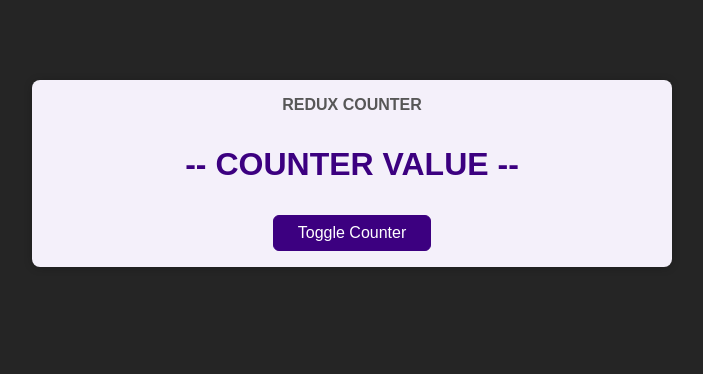
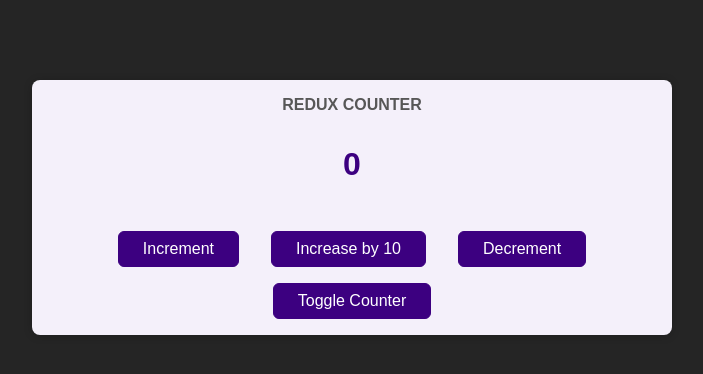
Before and after one commit to nadirkalajdzic/react-complete-guide, a React (Create React App) app: page / in a window 1280 px wide. Shown: the top 374 px of the page, without its empty margins (288-991 px from the left). Built offline with nearby package versions, Linux system fonts and the light colour scheme.

Commit message:
Implemented redux with toolkit
- I already implemented redux
  with regular redux, but I am
  commiting now only the toolkit

```diff
--- a/package.json
+++ b/package.json
@@ -3,11 +3,13 @@
   "version": "0.1.0",
   "private": true,
   "dependencies": {
+    "@reduxjs/toolkit": "^1.6.1",
     "@testing-library/jest-dom": "^5.11.9",
     "@testing-library/react": "^11.2.5",
     "@testing-library/user-event": "^12.6.3",
     "react": "^17.0.1",
     "react-dom": "^17.0.1",
+    "react-redux": "^7.2.4",
     "react-scripts": "4.0.2",
     "web-vitals": "^1.1.0"
   },
--- /dev/null
+++ b/src/components/Counter.css
@@ -0,0 +1,3 @@
+.counter-button {
+  margin: 1rem;
+}
--- a/src/components/Counter.js
+++ b/src/components/Counter.js
@@ -1,12 +1,45 @@
-import classes from './Counter.module.css';
+import classes from "./Counter.module.css";
+import { useDispatch, useSelector } from "react-redux";
+import { counterActions } from "../store/index";
+
+import "./Counter.css";
 
 const Counter = () => {
-  const toggleCounterHandler = () => {};
+  const dispatch = useDispatch();
+  const counter = useSelector((state) => state.counter.counter);
+  const show = useSelector((state) => state.counter.showCounter);
+
+  const incrementHandler = () => {
+    dispatch(counterActions.increment());
+  };
+
+  const increaseHandler = () => {
+    dispatch(counterActions.increase(10));
+  };
+
+  const decrementHandler = () => {
+    dispatch(counterActions.decrement());
+  };
+
+  const toggleCounterHandler = () => {
+    dispatch(counterActions.toggleCounter());
+  };
 
   return (
     <main className={classes.counter}>
       <h1>Redux Counter</h1>
-      <div className={classes.value}>-- COUNTER VALUE --</div>
+      {show && <div className={classes.value}>{counter}</div>}
+      <div>
+        <button className="counter-button" onClick={incrementHandler}>
+          Increment
+        </button>
+        <button className="counter-button" onClick={increaseHandler}>
+          Increase by 10
+        </button>
+        <button className="counter-button" onClick={decrementHandler}>
+          Decrement
+        </button>
+      </div>
       <button onClick={toggleCounterHandler}>Toggle Counter</button>
     </main>
   );
--- a/src/index.js
+++ b/src/index.js
@@ -1,7 +1,15 @@
-import React from 'react';
-import ReactDOM from 'react-dom';
+import React from "react";
+import ReactDOM from "react-dom";
 
-import './index.css';
-import App from './App';
+import { Provider } from "react-redux";
+import store from "./store/index";
 
-ReactDOM.render(<App />, document.getElementById('root'));
+import "./index.css";
+import App from "./App";
+
+ReactDOM.render(
+  <Provider store={store}>
+    <App />
+  </Provider>,
+  document.getElementById("root")
+);
--- /dev/null
+++ b/src/store/index.js
@@ -0,0 +1,30 @@
+import { createSlice, configureStore } from "@reduxjs/toolkit";
+
+const initialCounterState = { counter: 0, showCounter: true };
+
+const counterSlice = createSlice({
+  name: "counter",
+  initialState: initialCounterState,
+  reducers: {
+    increment(state) {
+      state.counter++;
+    },
+    decrement(state) {
+      state.counter--;
+    },
+    increase(state, action) {
+      state.counter = state.counter + action.payload;
+    },
+    toggleCounter(state) {
+      state.showCounter = !state.showCounter;
+    },
+  },
+});
+
+const store = configureStore({
+  reducer: { counter: counterSlice.reducer },
+});
+
+export const counterActions = counterSlice.actions;
+
+export default store;
```
Also changed, not shown: src/App.js (+2 -5 lines), 2 other files (tests, documents, lock files or other folders).
